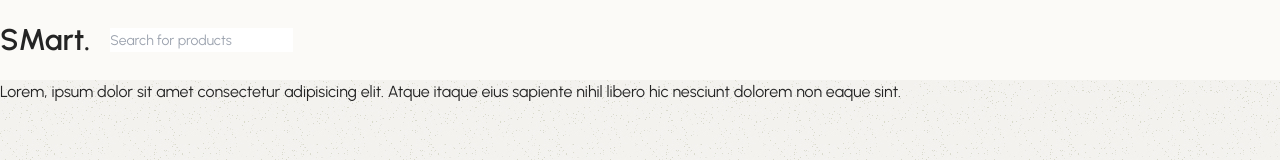
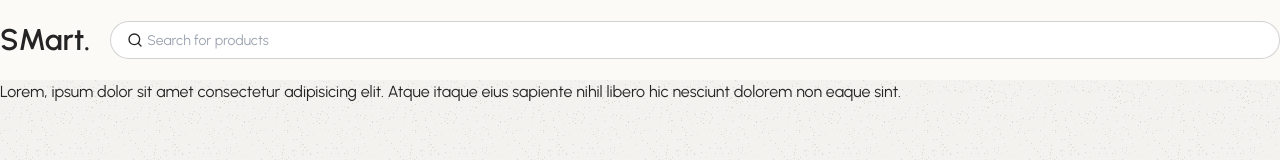
Before and after one commit to shariful10/SMartYT-eCommerce, a Next.js app: page / in a window 1280 px wide. Shown: the top 160 px of the page. Built offline with nearby package versions, Linux system fonts and the light colour scheme.

Commit message:
Search Field Design

```diff
--- a/src/components/Header.jsx
+++ b/src/components/Header.jsx
@@ -1,7 +1,8 @@
 import React from "react";
 import Container from "./Container";
 import Logo from "./Logo";
-import { IoMdCart } from 'react-icons/io'
+import { IoMdCart } from "react-icons/io";
+import { FiSearch } from "react-icons/fi";
 
 const Header = () => {
 	return (
@@ -9,7 +10,8 @@ const Header = () => {
 			<Container className="h-full flex items-center md:gap-x-5 justify-between md:justify-start">
 				<Logo />
 				{/* <===<<=== Search Field ===>>===> */}
-				<div>
+				<div className="w-full bg-white hidden md:flex items-center gap-x-1 border-[1px] border-lightText/50 rounded-full px-4 py-1.5 focus-within:border-orange-600">
+					<FiSearch />
 					<input
 						type="text"
 						placeholder="Search for products"
```
